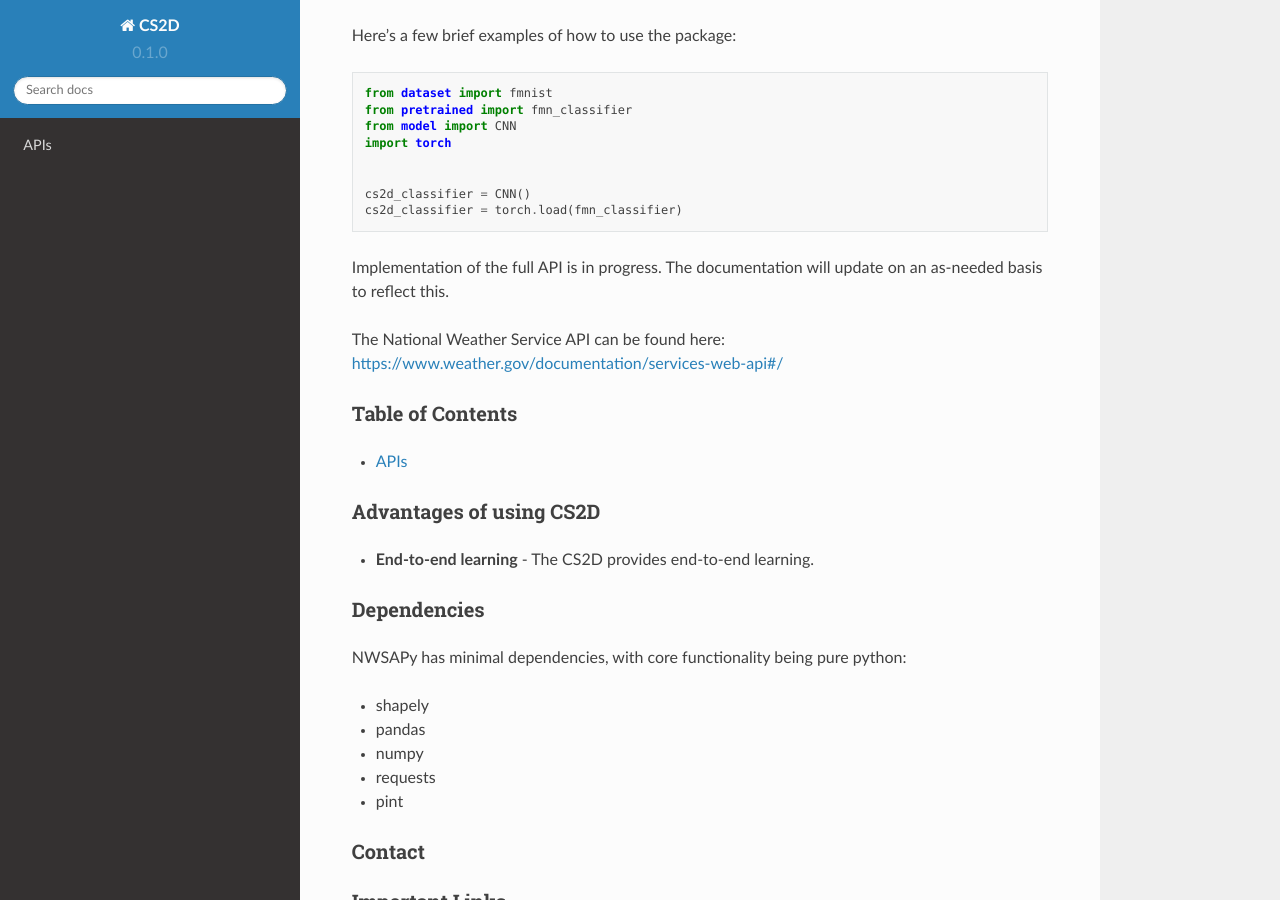
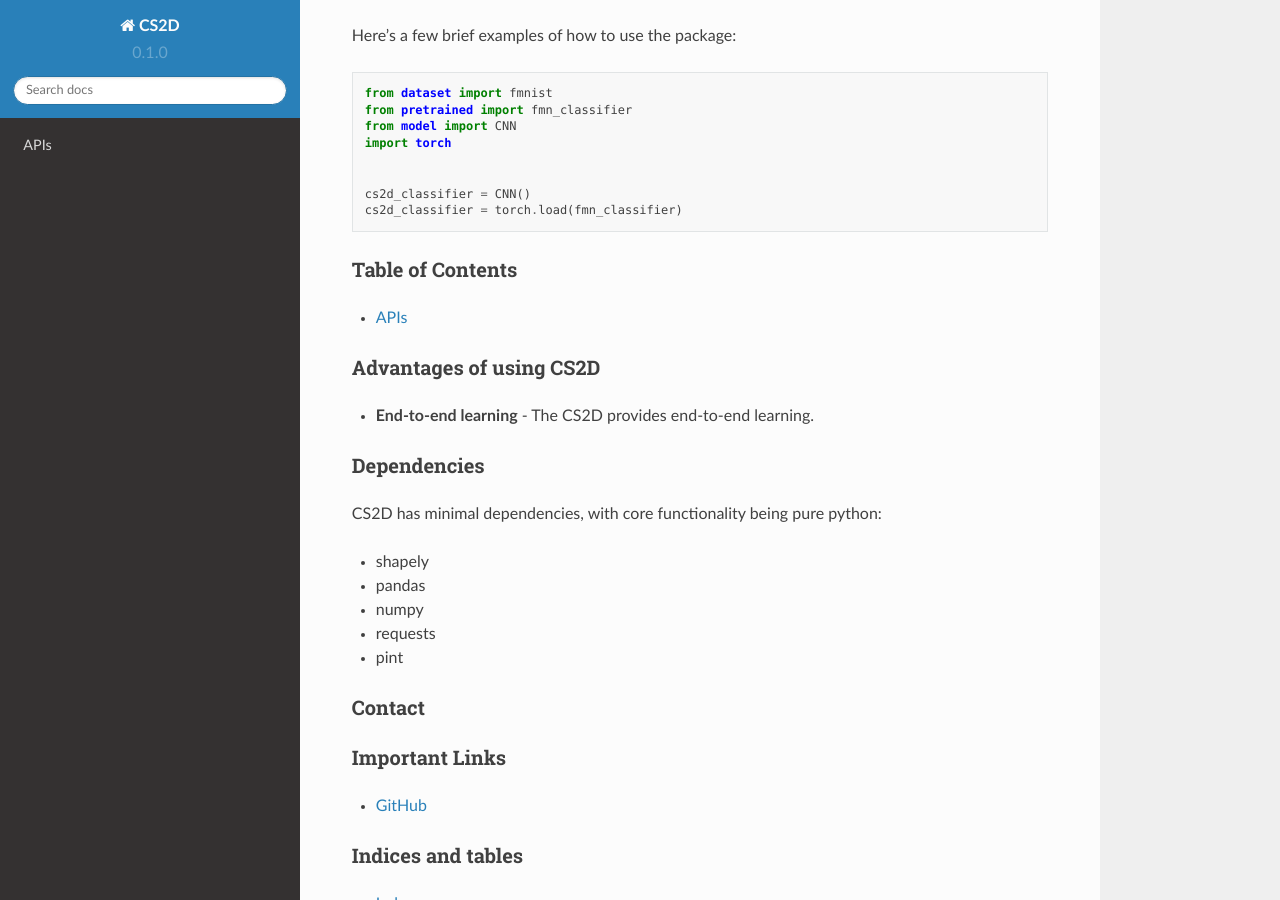
Before and after one commit to jeremyxianx/bd_cs2d, a Sphinx documentation site: the page built from docs/source/index.rst, in a window 1280 px wide and 900 px high, scrolled down 413 px. Built offline with Sphinx 7.4.7 and the Read the Docs theme 2.0.0, drawn with Linux system fonts in a browser that asks for light colours.

Commit message:
Update index.rst

```diff
--- a/docs/source/index.rst
+++ b/docs/source/index.rst
@@ -37,9 +37,7 @@ Here's a few brief examples of how to use the package:
 
 
 
-Implementation of the full API is in progress. The documentation will update on an as-needed basis to reflect this.
 
-The National Weather Service API can be found here: https://www.weather.gov/documentation/services-web-api#/
 
 Table of Contents
 =================
@@ -57,7 +55,7 @@ Advantages of using CS2D
 Dependencies
 ============
 
-NWSAPy has minimal dependencies, with core functionality being pure python:
+CS2D has minimal dependencies, with core functionality being pure python:
 
 - shapely
 - pandas
```
